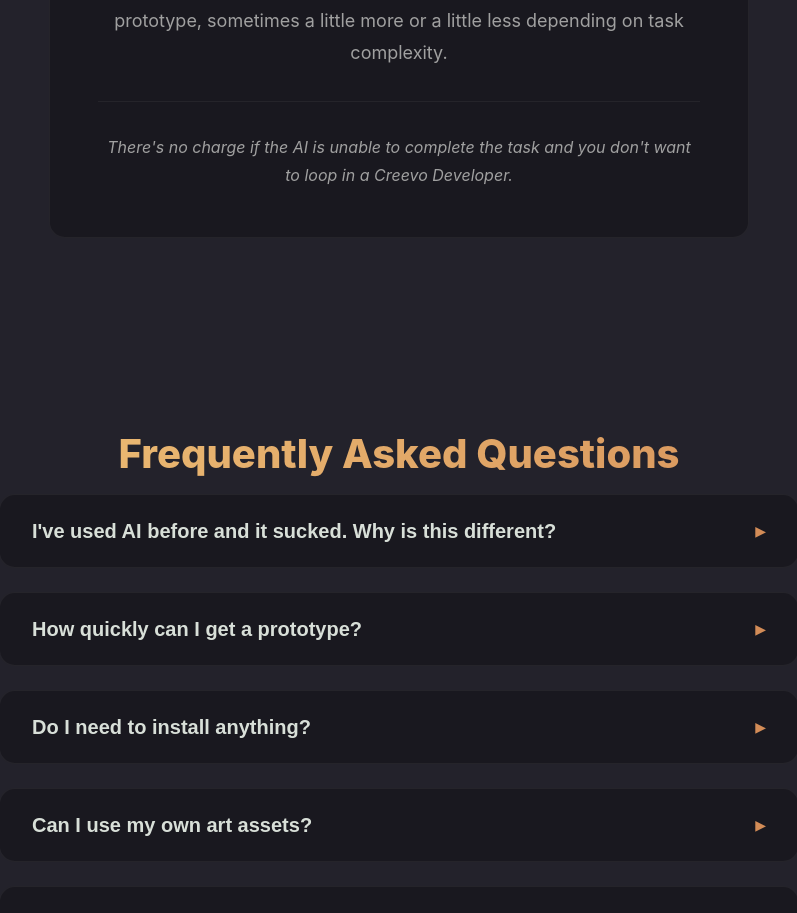
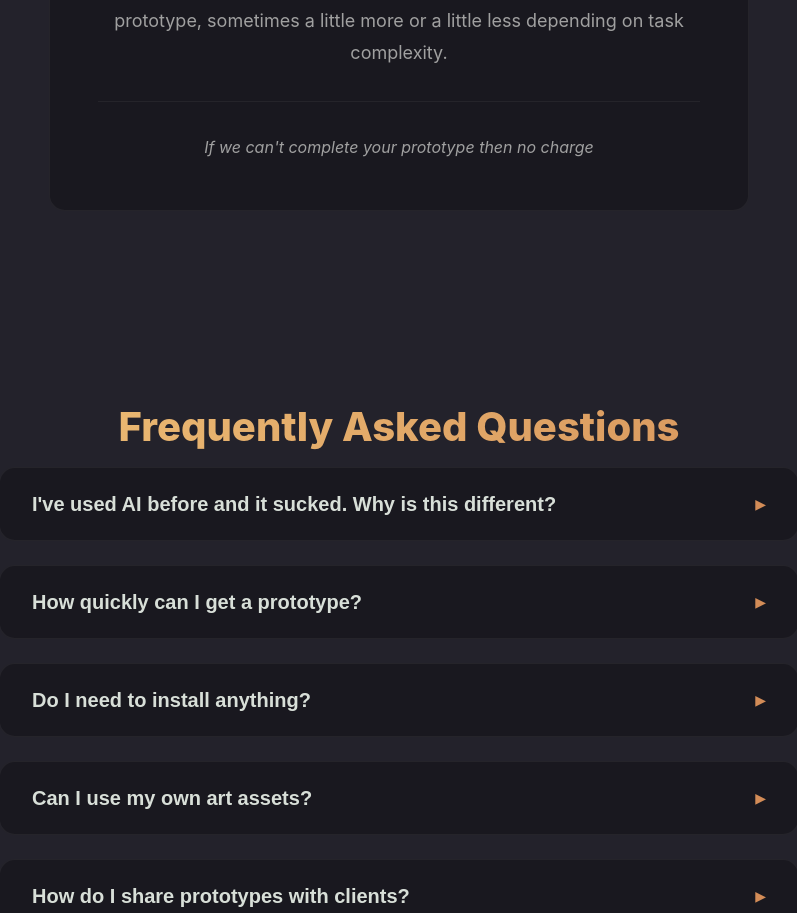
Before and after one commit to Creevo-App/LandingPage, a React (Vite) app: page / in a window 1280 px wide. Shown: the part 2645-3558 px from the top of the page, without its empty margins (241-1038 px from the left). Built offline with nearby package versions, Linux system fonts and the light colour scheme.

Commit message:
Update refund disclosure text

```diff
--- a/src/pages/landing/index.tsx
+++ b/src/pages/landing/index.tsx
@@ -131,7 +131,7 @@ function Pricing() {
               We're currently in private alpha, so all prototypes are free. Once we launch, we expect to charge about <strong>$50</strong> for an average feature prototype, sometimes a little more or a little less depending on task complexity.
             </p>
             <div className="pricing-guarantee">
-              <p>There's no charge if the AI is unable to complete the task and you don't want to loop in a Creevo Developer.</p>
+              <p>If we can't complete your prototype then no charge</p>
             </div>
           </div>
         </div>
```
